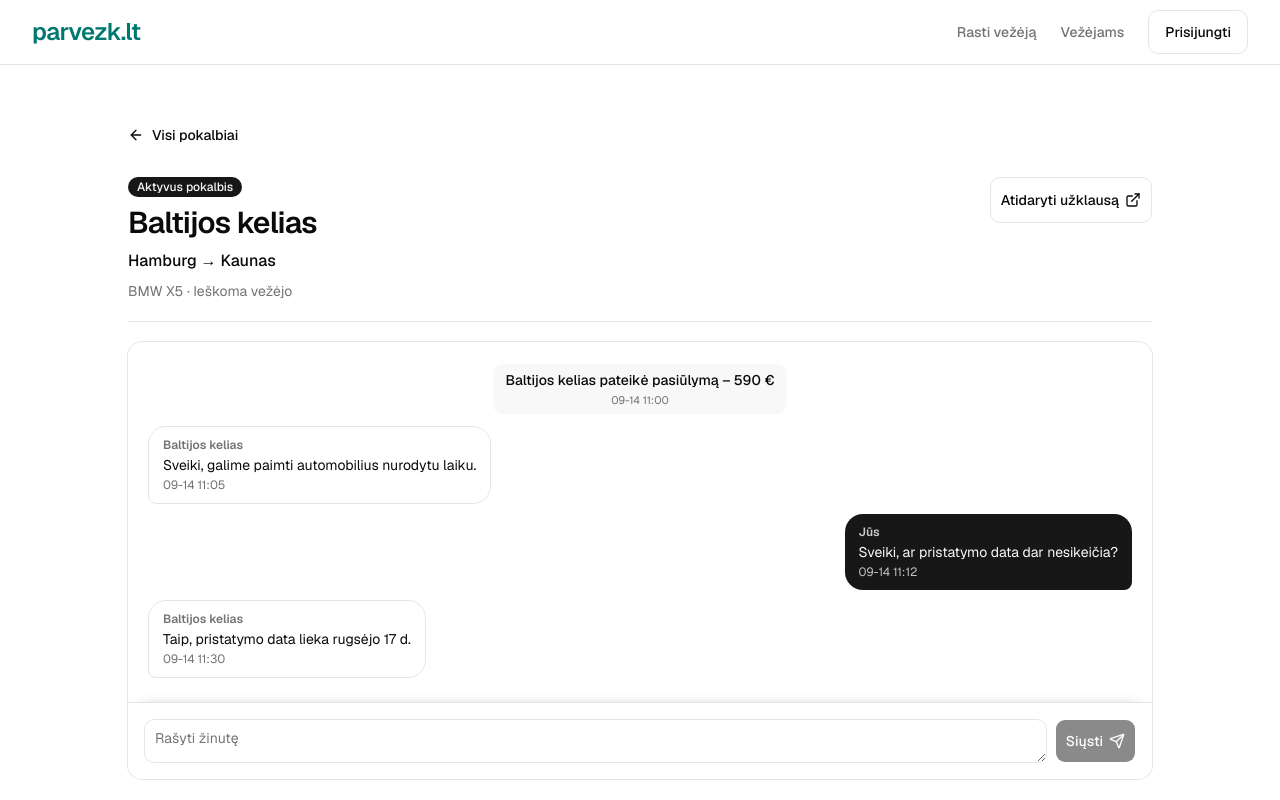
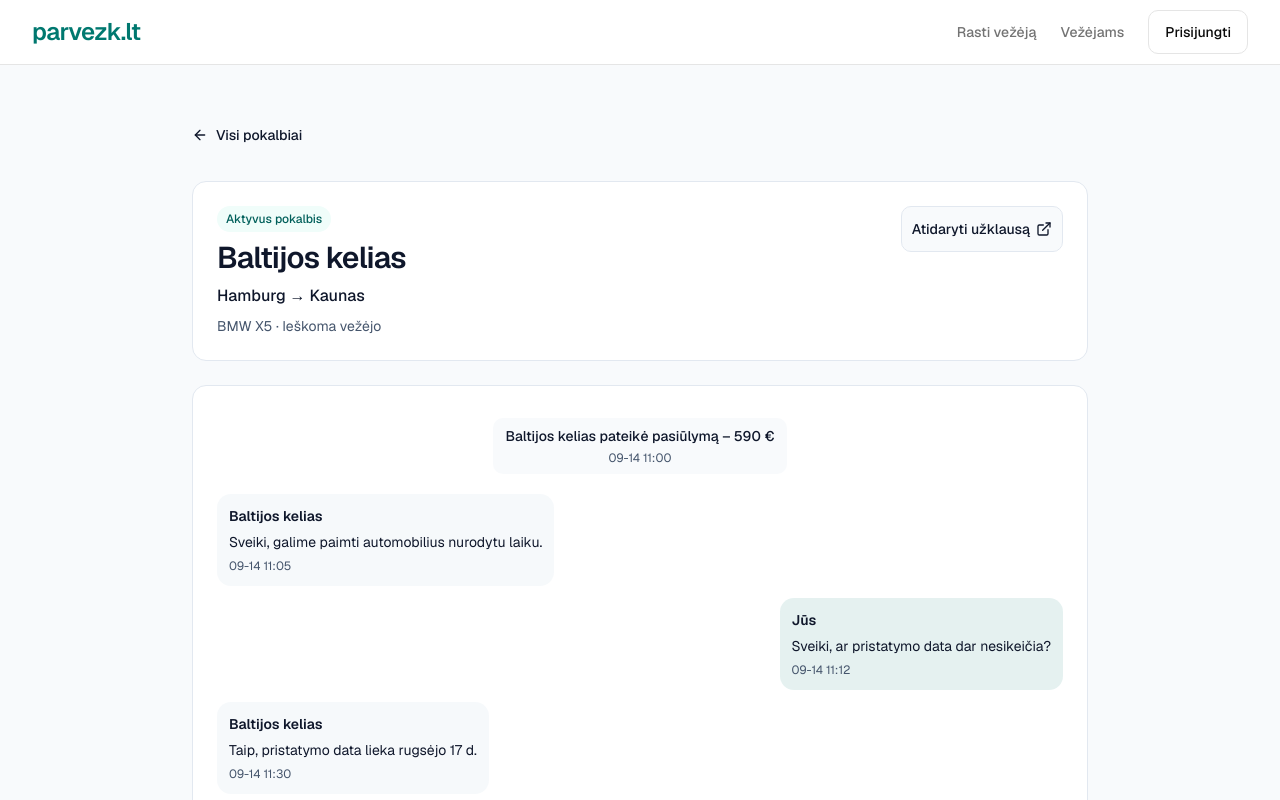
Before and after one commit to e-turinys/traliukas, a Next.js app: page /messages/active-prebooking-demo-001 in a window 1280 px wide. Shown: the top 800 px of the page. Built offline with nearby package versions, Linux system fonts and the light colour scheme.

Commit message:
Lock messages and chat high-fidelity design

```diff
--- a/src/app/(public)/messages/[conversationId]/page.tsx
+++ b/src/app/(public)/messages/[conversationId]/page.tsx
@@ -10,5 +10,5 @@ export default async function ConversationPage({ params }: { params: Promise<{ c
   const { conversationId } = await params
   const detail = findMockConversation(conversationId)
   if (!detail) notFound()
-  return <PageContainer className="py-8 sm:py-12"><MessageThread detail={detail} /></PageContainer>
+  return <div className="marketplace-theme bg-background text-foreground"><PageContainer className="py-8 sm:py-12"><MessageThread detail={detail} /></PageContainer></div>
 }
--- a/src/app/(public)/messages/page.tsx
+++ b/src/app/(public)/messages/page.tsx
@@ -5,6 +5,7 @@ import { listMockConversations } from "@/lib/mock/conversations"
 
 export const metadata: Metadata = { title: "Pokalbiai", robots: { index: false, follow: false } }
 
-export default function MessagesPage() {
-  return <PageContainer><MessagesInbox conversations={listMockConversations()} /></PageContainer>
+export default async function MessagesPage({ searchParams }: { searchParams: Promise<{ view?: string }> }) {
+  const empty = (await searchParams).view === "empty"
+  return <div className="marketplace-theme bg-background text-foreground"><PageContainer><MessagesInbox conversations={empty ? [] : listMockConversations()} /></PageContainer></div>
 }
--- a/src/features/public/messages/thread.tsx
+++ b/src/features/public/messages/thread.tsx
@@ -24,21 +24,21 @@ function formatMessageTime(value: string) {
 }
 
 function MessageItem({ message, carrierName }: { message: Message; carrierName: string }) {
-  if (message.type === "system") return <li data-message-item data-message-kind="system" className="flex justify-center py-0.5">
-    <div role="note" className="max-w-[92%] rounded-lg bg-muted/70 px-3 py-1.5 text-center sm:max-w-xl">
+  if (message.type === "system") return <li data-message-item data-message-kind="system" className="flex justify-center py-2">
+    <div role="note" className="min-w-0 max-w-xl space-y-1 rounded-lg bg-muted/50 px-3 py-2 text-center">
       <p className="break-words text-sm font-medium"><span className="sr-only">Sistemos įvykis: </span>{message.body}</p>
-      <time className="mt-0.5 block text-[0.6875rem] leading-4 text-muted-foreground" dateTime={message.createdAt}>{formatMessageTime(message.createdAt)}</time>
+      <time className="block text-xs text-muted-foreground" dateTime={message.createdAt}>{formatMessageTime(message.createdAt)}</time>
     </div>
   </li>
 
   const customer = message.senderType === "customer"
   return <li data-message-item data-message-kind={customer ? "customer" : "carrier"} className={`flex ${customer ? "justify-end" : "justify-start"}`}>
-    <article className={`max-w-[86%] space-y-0.5 rounded-2xl px-3.5 py-2.5 sm:max-w-md ${customer ? "rounded-br-md bg-primary text-primary-foreground" : "rounded-bl-md border bg-card"}`}>
-      <p className={`text-xs font-semibold ${customer ? "text-primary-foreground/80" : "text-muted-foreground"}`}>
+    <article className={`min-w-0 max-w-5/6 space-y-1 rounded-xl p-3 sm:max-w-md ${customer ? "bg-primary/10" : "bg-muted/60"}`}>
+      <p className="break-words text-sm font-semibold">
         {customer ? senderLabels.customer : carrierName}
       </p>
-      <p className="whitespace-pre-wrap break-words text-sm leading-5">{message.body}</p>
-      <time className={`block text-xs ${customer ? "text-primary-foreground/75" : "text-muted-foreground"}`} dateTime={message.createdAt}>{formatMessageTime(message.createdAt)}</time>
+      <p className="whitespace-pre-wrap wrap-anywhere text-sm leading-6">{message.body}</p>
+      <time className="block text-xs text-muted-foreground" dateTime={message.createdAt}>{formatMessageTime(message.createdAt)}</time>
     </article>
   </li>
 }
@@ -61,17 +61,17 @@ export function MessageThread({ detail }: { detail: MockConversationDetail }) {
     setSentNotice("Žinutė pridėta prie pokalbio.")
   }
 
-  return <div className="mx-auto w-full max-w-5xl space-y-5 pb-8">
+  return <div className="mx-auto w-full max-w-4xl space-y-6">
     <Link href="/messages" className="inline-flex min-h-11 items-center gap-2 text-sm font-medium underline-offset-4 hover:underline focus-visible:outline-none focus-visible:ring-2 focus-visible:ring-ring">
       <ArrowLeft aria-hidden="true" className="size-4" />Visi pokalbiai
     </Link>
 
-    <header className="min-w-0 space-y-4 border-b pb-5">
+    <header className="min-w-0 space-y-4 rounded-xl border bg-card p-4 sm:p-6">
       <div className="flex min-w-0 flex-col gap-4 sm:flex-row sm:items-start sm:justify-between">
         <div className="min-w-0 space-y-2">
           <div className="flex flex-wrap gap-2">
-            <Badge variant={active ? "default" : "secondary"}>{statusLabels[conversation.status]}</Badge>
-            {conversation.bookingId && active && <Badge variant="outline">Aktyvus pervežimas</Badge>}
+            <Badge variant="secondary" className="h-auto whitespace-normal py-1">{statusLabels[conversation.status]}</Badge>
+            {conversation.bookingId && active && <span className="text-sm text-muted-foreground">Aktyvus pervežimas</span>}
           </div>
           <h1 className="break-words text-2xl font-semibold tracking-tight sm:text-3xl">{offer.carrier.name}</h1>
           <p className="break-words font-medium">{context.route}</p>
@@ -83,20 +83,20 @@ export function MessageThread({ detail }: { detail: MockConversationDetail }) {
       </div>
     </header>
 
-    <Card className="min-w-0 gap-0 py-0">
+    <Card className="min-w-0 gap-0 border py-0 shadow-none ring-0">
       <CardContent className="p-0">
-        <ol data-message-thread aria-label="Žinutės" className="space-y-2.5 p-4 pb-5 sm:p-5 sm:pb-6">
+        <ol data-message-thread aria-label="Žinutės" className="space-y-3 p-4 sm:p-6">
           {messages.map(message => <MessageItem key={message.id} message={message} carrierName={offer.carrier.name} />)}
         </ol>
 
-        {active ? <form data-message-composer onSubmit={send} className="sticky bottom-0 z-10 border-t bg-background/95 p-3 shadow-[0_-6px_16px_-14px_rgba(0,0,0,0.45)] backdrop-blur sm:p-4">
+        {active ? <form data-message-composer onSubmit={send} className="sticky bottom-0 z-10 rounded-b-xl border-t bg-card p-4 sm:p-6">
           <label htmlFor="message-body" className="sr-only">Rašyti žinutę</label>
-          <div className="flex min-w-0 items-end gap-2">
-            <Textarea id="message-body" value={body} onChange={event => { setBody(event.target.value); setSentNotice("") }} placeholder="Rašyti žinutę" rows={2} maxLength={2000} className="min-h-11 min-w-0 flex-1 resize-y" />
-            <Button type="submit" disabled={!body.trim()} className="min-h-11 shrink-0">Siųsti<Send aria-hidden="true" className="size-4" /></Button>
+          <div className="flex min-w-0 flex-col gap-3 sm:flex-row sm:items-end">
+            <Textarea id="message-body" value={body} onChange={event => { setBody(event.target.value); setSentNotice("") }} placeholder="Rašyti žinutę" rows={2} maxLength={2000} className="min-h-12 min-w-0 flex-1 resize-y bg-card" />
+            <Button type="submit" disabled={!body.trim()} className="h-auto min-h-11 w-full shrink-0 whitespace-normal py-3 sm:w-auto">Siųsti<Send aria-hidden="true" className="size-4" /></Button>
           </div>
-          <p role="status" className={sentNotice ? "mt-2 text-xs text-muted-foreground" : "sr-only"}>{sentNotice}</p>
-        </form> : <div className="border-t bg-muted/40 p-4 text-center text-sm text-muted-foreground">Šis pokalbis baigtas.</div>}
+          <p role="status" className={sentNotice ? "mt-2 text-sm text-muted-foreground" : "sr-only"}>{sentNotice}</p>
+        </form> : <div className="space-y-1 rounded-b-xl border-t bg-muted/40 p-4 text-center text-sm text-muted-foreground"><p>Šis pokalbis baigtas.</p>{conversation.status === "completed" && <p>Peržiūrėkite susirašinėjimo istoriją.</p>}</div>}
       </CardContent>
     </Card>
   </div>
--- a/tests/conversation.browser.mjs
+++ b/tests/conversation.browser.mjs
@@ -60,6 +60,8 @@ const visit = async pathname => {
 const overflow = async label => {
   const size = await evaluate("({ width: document.documentElement.clientWidth, scroll: document.documentElement.scrollWidth })")
   assert.ok(size.scroll <= size.width, `${label}: ${JSON.stringify(size)}`)
+  const clipped = await evaluate(`Array.from(document.querySelectorAll('main button, main a, main h1, main h2, main p, main time')).filter(el => el.clientWidth && getComputedStyle(el).position !== 'absolute' && getComputedStyle(el).webkitLineClamp !== '2' && (el.scrollWidth > el.clientWidth + 1 || el.scrollHeight > el.clientHeight + 1)).map(el => el.textContent)`)
+  assert.deepEqual(clipped, [], `${label}: clipped content`)
 }
 const screenshot = async name => {
   const { data } = await cdp("Page.captureScreenshot", { captureBeyondViewport: true })
@@ -67,7 +69,7 @@ const screenshot = async name => {
 }
 
 try {
-  for (const width of [390, 768, 1280, 1536]) {
+  for (const width of [390, 768, 1280, 1440, 1536]) {
     await cdp("Emulation.setDeviceMetricsOverride", { width, height: 900, deviceScaleFactor: 1, mobile: false })
 
     await visit("/messages")
@@ -75,6 +77,12 @@ try {
     for (const copy of ["Pokalbiai", "Aktyvus pervežimas", "Baigtas", "2 paėmimo vietos → Kaunas"]) assert.ok(await evaluate(text(copy)), `Inbox ${width} missing ${copy}`)
     assert.equal(await evaluate("document.querySelectorAll('a[href^=\"/messages/\"]').length"), 6)
     assert.equal(await evaluate("!!document.querySelector('[aria-label=\"1 neperskaityta\"]')"), true)
+    await screenshot(`inbox-${width}`)
+    await visit('/messages?view=empty')
+    assert.ok(await evaluate(text('Pokalbių dar nėra')))
+    assert.equal(await evaluate(`document.querySelectorAll('a[href^="/messages/"]').length`), 0)
+    await overflow(`empty inbox ${width}`)
+    await screenshot(`empty-${width}`)
 
     await visit("/messages/active-prebooking-demo-001")
     await overflow(`active ${width}`)
@@ -90,7 +98,13 @@ try {
     assert.ok(messageLayout.maxGap <= 12, `Message gap ${width}: ${messageLayout.maxGap}`)
     assert.equal(messageLayout.position, "sticky")
     assert.ok(messageLayout.composerHeight >= 44)
+    assert.ok(await evaluate(`document.querySelector('[data-message-item]:last-child').getBoundingClientRect().bottom <= document.querySelector('[data-message-composer]').getBoundingClientRect().top`), `Composer overlaps history on initial load ${width}`)
     assert.equal(await evaluate("document.querySelector('a[href=\"/requests/marketplace-demo-001\"]')?.textContent.includes('Atidaryti užklausą')"), true)
+    for (const [kind, alignment] of [['carrier', 'flex-start'], ['customer', 'flex-end'], ['system', 'center']]) {
+      assert.equal(await evaluate(`getComputedStyle(document.querySelector('[data-message-kind="${kind}"]')).justifyContent`), alignment)
+    }
+    assert.equal(await evaluate(`document.querySelector('button[type="submit"]').disabled`), true)
+    await screenshot(`active-${width}`)
     await evaluate("(() => { const area = document.querySelector('#message-body'); Object.getOwnPropertyDescriptor(HTMLTextAreaElement.prototype, 'value').set.call(area, 'Kada tiksliai atvyksite?'); area.dispatchEvent(new Event('input', { bubbles: true })) })()")
     await pause(50)
     await evaluate("[...document.querySelectorAll('button')].find(item => item.textContent.trim().startsWith('Siųsti')).click()")
@@ -105,27 +119,44 @@ try {
     assert.ok(bottomLayout.latestBottom <= bottomLayout.composerTop, `Composer obscures latest message ${width}: ${JSON.stringify(bottomLayout)}`)
     assert.ok(bottomLayout.composerBottom <= bottomLayout.viewport + 1, `Composer outside viewport ${width}: ${JSON.stringify(bottomLayout)}`)
     if (width >= 1280) assert.ok(await evaluate("Math.max(...[...document.querySelectorAll('ol[aria-label=\"Žinutės\"] article')].map(item => item.getBoundingClientRect().width)) <= 576"))
+    await evaluate(`(() => { const area = document.querySelector('#message-body'); Object.getOwnPropertyDescriptor(HTMLTextAreaElement.prototype, 'value').set.call(area, ${JSON.stringify('Ilga žinutė apie visų automobilių pervežimą. '.repeat(16) + '\n' + 'IlgasTekstas'.repeat(35))}); area.dispatchEvent(new Event('input', { bubbles: true })) })()`)
+    await pause(50)
+    await evaluate(`document.querySelector('button[type="submit"]').click()`)
+    await pause(100)
+    await overflow(`long message ${width}`)
+    await screenshot(`long-message-${width}`)
+    await visit('/messages/active-prebooking-demo-001')
+    assert.equal(await evaluate(text('Kada tiksliai atvyksite?')), false)
+    await visit('/messages/updated-offer-demo-001')
+    assert.ok(await evaluate(text('Pasiūlymas atnaujintas')))
+    assert.equal(await evaluate(`!!document.querySelector('[data-message-composer]')`), true)
+    await overflow(`updated ${width}`)
 
     await visit("/messages/booking-winning-demo-001")
     await overflow(`booking ${width}`)
     assert.ok(await evaluate(text("Pasiūlymas priimtas")))
     assert.equal(await evaluate("document.querySelector('a[href=\"/bookings/transport-demo-001\"]')?.textContent.includes('Atidaryti pervežimą')"), true)
+    assert.equal(await evaluate(`!!document.querySelector('[data-message-composer]')`), true)
+    await screenshot(`booking-${width}`)
 
     await visit("/messages/booking-losing-demo-001")
     await overflow(`archived ${width}`)
     assert.ok(await evaluate(text("Šis pokalbis baigtas.")))
     assert.equal(await evaluate("!!document.querySelector('#message-body')"), false)
     assert.equal(await evaluate("!!document.querySelector('[data-message-composer]')"), false)
+    await screenshot(`archived-${width}`)
 
     await visit("/messages/completed-demo-001")
     await overflow(`completed ${width}`)
     assert.ok(await evaluate(text("Šis pokalbis baigtas.")))
     assert.equal(await evaluate("!!document.querySelector('[data-message-composer]')"), false)
+    await screenshot(`completed-${width}`)
 
     await visit("/messages/multi-location-demo-001")
     await overflow(`multi-location ${width}`)
     assert.ok(await evaluate(text("2 paėmimo vietos → Kaunas")))
     assert.ok(await evaluate(text("2 automobiliai")))
+    await screenshot(`multi-location-${width}`)
 
     if (width === 390 || width === 1280) {
       await visit("/messages/active-prebooking-demo-001")
@@ -134,6 +165,18 @@ try {
       await screenshot(`inbox-${width}`)
     }
     console.log(`PASS ${width}px: inbox, active, Booking-linked, archived and multi-location states; no overflow`)
+  }
+
+  for (const [source, destination] of [
+    ['/messages', '/messages/active-prebooking-demo-001'],
+    ['/messages/active-prebooking-demo-001', '/requests/marketplace-demo-001'],
+    ['/messages/booking-winning-demo-001', '/bookings/transport-demo-001'],
+  ]) {
+    await visit(source)
+    await evaluate(`document.querySelector('a[href="${destination}"]').focus()`)
+    await cdp('Input.dispatchKeyEvent', { type: 'keyDown', key: 'Enter', code: 'Enter', windowsVirtualKeyCode: 13, text: '\r' })
+    await cdp('Input.dispatchKeyEvent', { type: 'keyUp', key: 'Enter', code: 'Enter', windowsVirtualKeyCode: 13 })
+    await until(`location.pathname === ${JSON.stringify(destination)}`)
   }
 
   await visit("/requests/booked-demo-001")
```
Also changed, not shown: src/app/(public)/messages/[conversationId]/not-found.tsx (+4 -3 lines), src/features/public/messages/inbox.tsx (+10 -10 lines), 4 other files (tests, documents, lock files or other folders).
